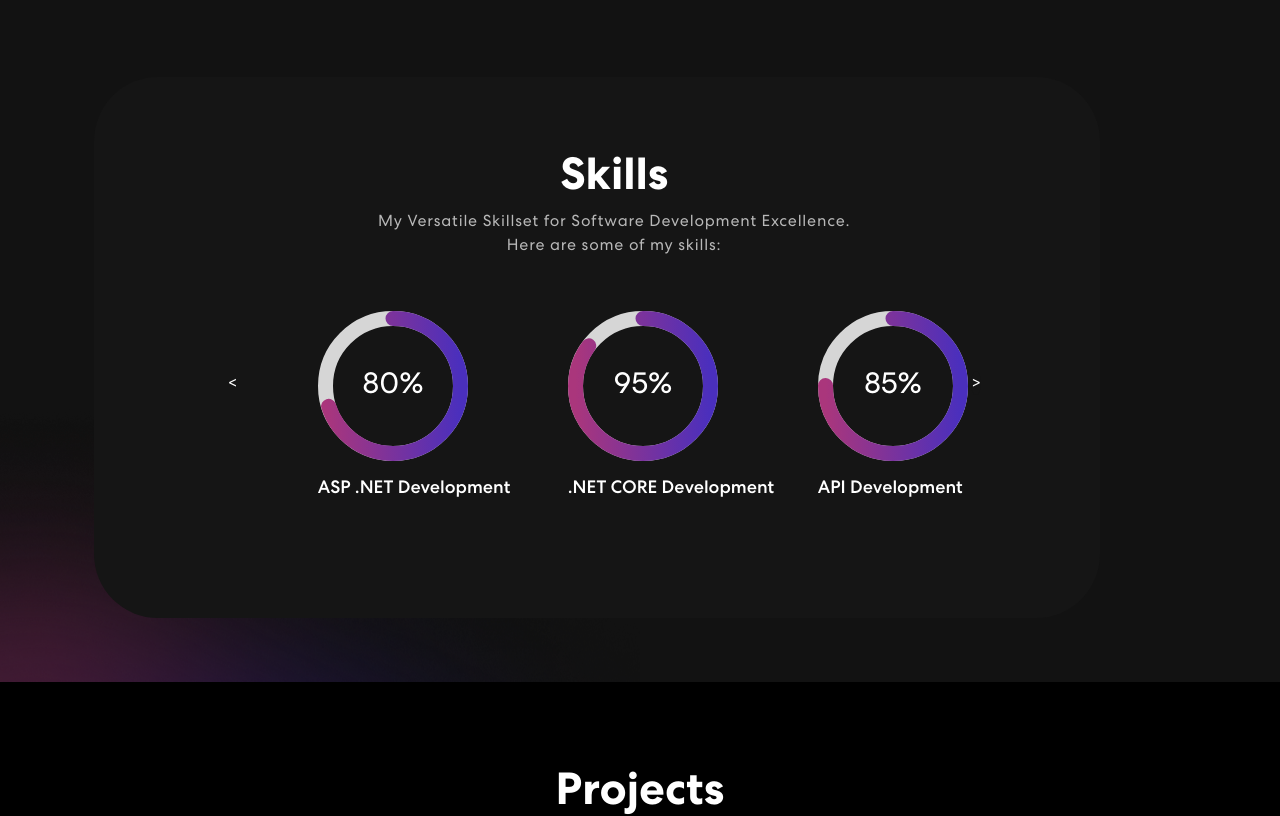
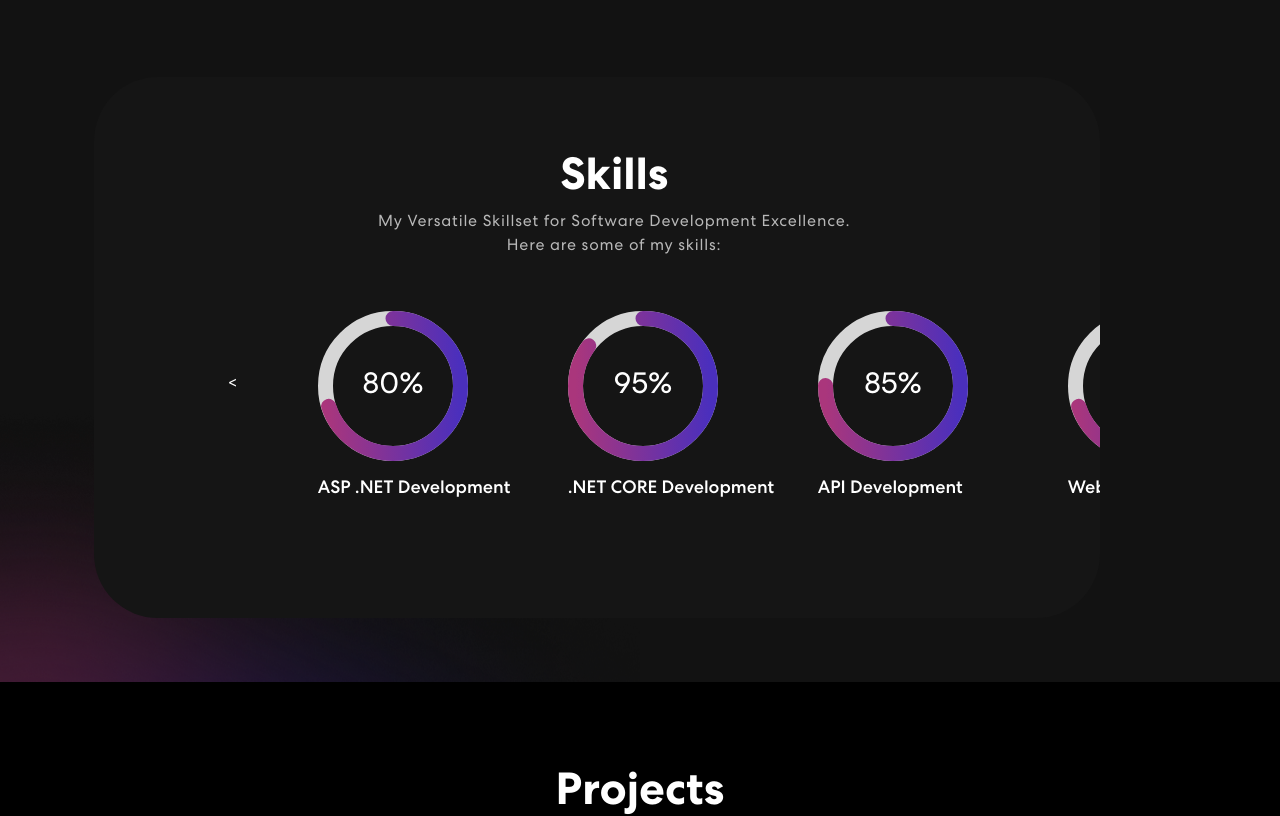
Before and after one commit to shahoodrehan/Portfolio, a React (Create React App) app: page / in a window 1280 px wide. Shown: the part 1380-2196 px from the top of the page. Built offline with nearby package versions, Linux system fonts and the light colour scheme.

Commit message:
Skills-section-completed

```diff
--- a/src/App.css
+++ b/src/App.css
@@ -559,11 +559,9 @@ margin-left: 30%;
 }
 .skill-section{
   height: 15rem;
- margin-bottom: 10px;
+  margin-bottom: 10px;
 
-right: 20%;
-left: 20%;
- width: 70%;
+ width: 84%;
 }
 .item h5{
   padding-top: 15px !important;
```
